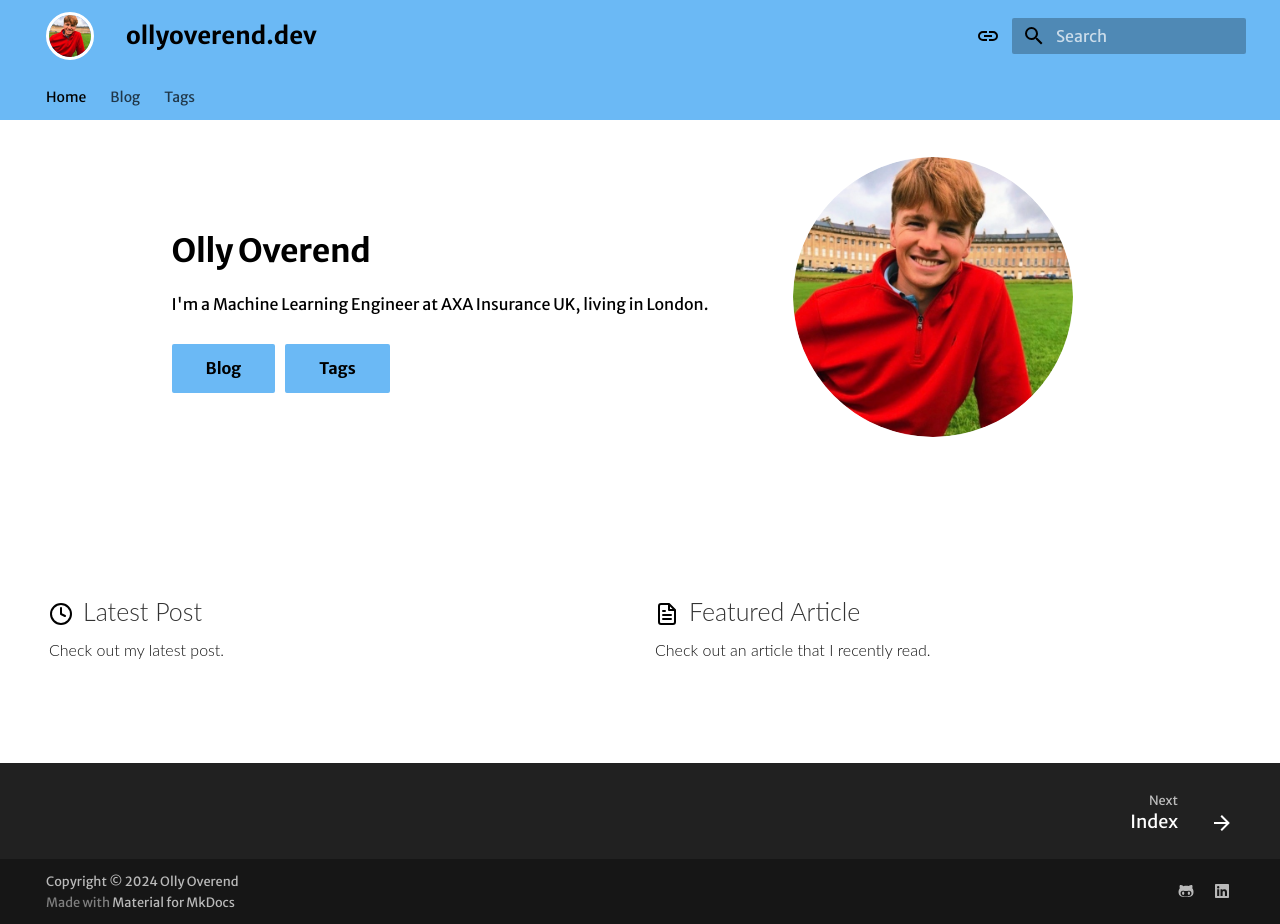
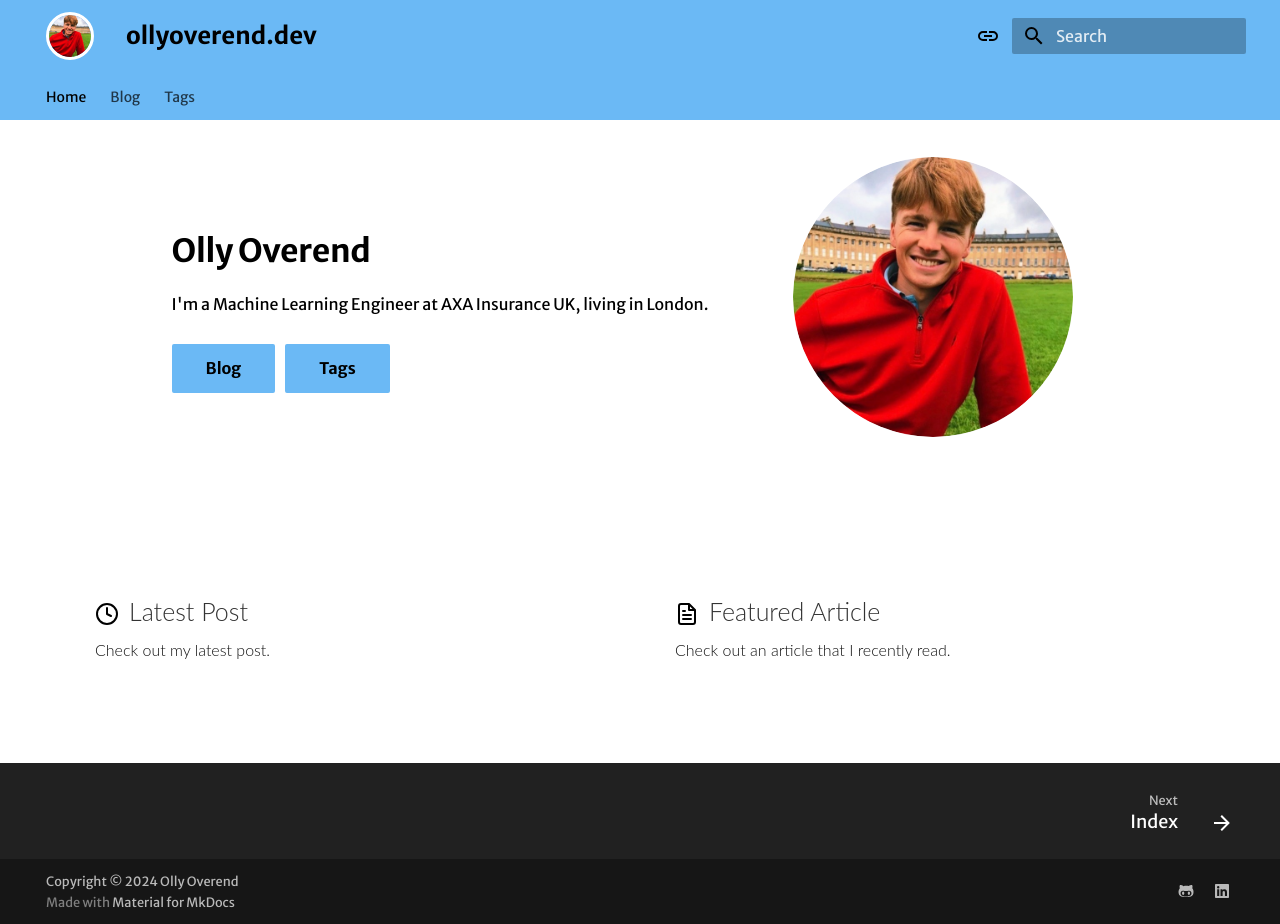
Before and after one commit to OliverOverend/ollyoverend.dev, an MkDocs documentation site: the page built from docs/index.md, in a window 1280 px wide and 924 px high. Built offline with MkDocs 1.6.1 and Material for MkDocs 9.7.7, drawn with Linux system fonts in a browser that asks for light colours; some web fonts are replaced.

Commit message:
Refactors feature item styles in home.html for improved layout; consolidates margin and padding for better spacing

```diff
--- a/assets/home.html
+++ b/assets/home.html
@@ -77,8 +77,7 @@
 
     .feature-item {
         border-radius: 20px;
-        margin-top: .5rem;
-        margin-right: .5rem;
+        margin: .5rem 1rem;
         background-color: white;
         font-family: 'Lato', sans-serif;
         font-weight: 300;
@@ -157,7 +156,7 @@
             max-width: 61rem;
             margin-right: auto;
             margin-left: auto;
-            padding: 0 .2rem;
+            padding: 0 1.5rem;
         }
 
         .bottom-hr {
@@ -167,12 +166,13 @@
             max-width: 61rem;
             margin-right: auto;
             margin-left: auto;
-            padding: 0 .2rem;
+            padding: 0 1.5rem;
         }
 
         .feature-item {
             flex: 1;
             min-width: 0;
+            margin: .5rem 1rem;
         }
 
         .feature-item:hover {
@@ -204,7 +204,7 @@
     </div>
 </section>
 
-<!-- iconsvg xyz -->
+<!-- https://iconsvg.xyz -->
 <div class="top-hr">
     {%- if config.extra.home.cards -%}
     {%- for card in config.extra.home.cards -%}
```
